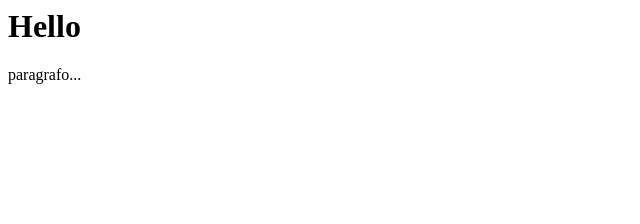
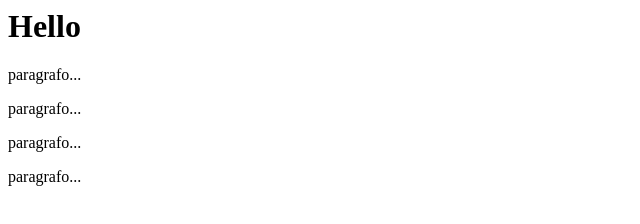
Before and after one commit to renan490/projeto-web, a plain HTML site: page index.html in a window 1280 px wide. Shown: the whole page, without its empty margins (0-640 px from the left). Drawn offline with Linux system fonts and the light colour scheme.

Commit message:
adicionado paragrafos...

```diff
--- a/index.html
+++ b/index.html
@@ -1,3 +1,6 @@
 <h1>Hello</h1>
 
 <p>paragrafo...</p>
+<p>paragrafo...</p>
+<p>paragrafo...</p>
+<p>paragrafo...</p>
```
